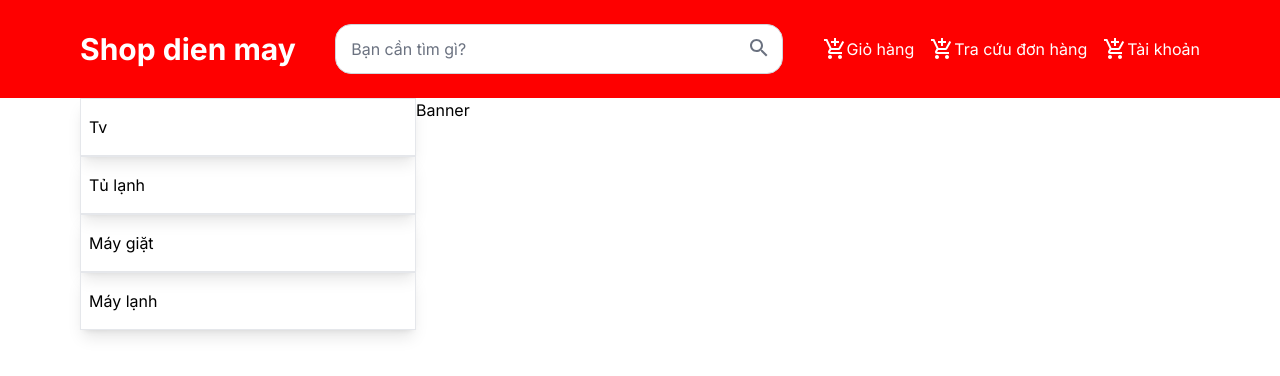
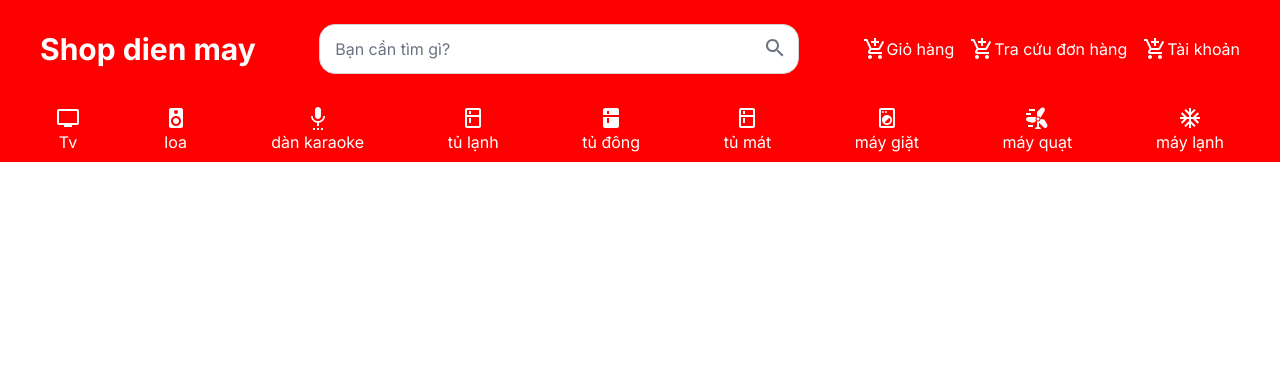
Before and after one commit to SangNear/shopdienmay, a Next.js app: page / in a window 1280 px wide. Shown: the top 376 px of the page. Built offline with nearby package versions, Linux system fonts and the light colour scheme.

Commit message:
fix menu

```diff
--- a/app/(root)/layout.tsx
+++ b/app/(root)/layout.tsx
@@ -4,6 +4,7 @@ import "../globals.css";
 import Head from "next/head";
 import Header from "@/components/Header";
 import Hero from "@/components/Hero";
+import Menu from "@/components/Menu";
 
 const inter = Inter({ subsets: ["latin"] });
 
@@ -29,7 +30,7 @@ export default function RootLayout({
       <body className={inter.className}>
         <div className="flex flex-col">
           <Header />
-          <Hero />
+          <Menu />
         </div>
 
         {children}
--- a/components/Header.tsx
+++ b/components/Header.tsx
@@ -6,7 +6,7 @@ import AddShoppingCartIcon from '@mui/icons-material/AddShoppingCart';
 const Header = () => {
   const [value, setValue] = useState('')
   return (
-    <div className='max-md:px-8 lg:px-20 py-6 px-2 w-full bg-[#fe0000] flex justify-between max-md:flex-col gap-4'>
+    <div className='max-md:px-2 lg:px-10 py-6 px-2 w-full bg-[#fe0000] flex justify-between max-md:flex-col gap-4'>
       <div className='flex justify-between items-center w-full'>
         <h1 className='font-bold text-white text-3xl max-sm:text-2xl '>Shop dien may</h1>
         <div className='w-[40%] relative flex items-center max-lg:w-[50%]'>
--- a/components/Hero.tsx
+++ b/components/Hero.tsx
@@ -1,17 +1,8 @@
-import React from 'react'
-import Menu from './Menu'
-import Banner from './Banner'
+
 
 const Hero = () => {
     return (
         <div className="flex w-full max-md:px-8 lg:px-20 px-2">
-            <div className="w-[30%]">
-                <Menu />
-            </div>
-            <div className="w-[70%]">
-                <Banner />
-            </div>
-
 
         </div>
     )
--- a/components/Menu.tsx
+++ b/components/Menu.tsx
@@ -1,23 +1,57 @@
-import Link from 'next/link'
-import React from 'react'
+import Link from "next/link";
+import React from "react";
+import TvIcon from "@mui/icons-material/Tv";
+import SpeakerIcon from '@mui/icons-material/Speaker';
+import SettingsVoiceIcon from '@mui/icons-material/SettingsVoice';
+import KitchenIcon from '@mui/icons-material/Kitchen';
+import KitchenOutlinedIcon from '@mui/icons-material/KitchenOutlined';
+import LocalLaundryServiceOutlinedIcon from '@mui/icons-material/LocalLaundryServiceOutlined';
+import WindPowerIcon from '@mui/icons-material/WindPower';
+import AcUnitIcon from '@mui/icons-material/AcUnit';
+const Menu = () => {
+  return (
+    <div className="w-full bg-[red] lg:px-10
+     max-lg:hidden">
+      <div className="flex justify-between">
+      <Link href="/tv" className="flex flex-col  text-white items-center hover:bg-white hover:text-[#fe0000]  rounded-xl px-4 py-2 ">
+          <TvIcon />
+          <span>Tv</span>
+        </Link>
+        <Link href="/tv" className="flex flex-col  text-white items-center hover:bg-white hover:text-[#fe0000]  rounded-xl px-4 py-2 ">
+          <SpeakerIcon />
+          <span>loa</span>
+        </Link>
+        <Link href="/tv" className="flex flex-col  text-white items-center hover:bg-white hover:text-[#fe0000]  rounded-xl px-4 py-2 ">
+          <SettingsVoiceIcon />
+          <span>dàn karaoke</span>
+        </Link>
+        <Link href="/tv" className="flex flex-col  text-white items-center hover:bg-white hover:text-[#fe0000]  rounded-xl px-4 py-2 ">
+          <KitchenOutlinedIcon />
+          <span>tủ lạnh</span>
+        </Link>
+        <Link href="/tv" className="flex flex-col  text-white items-center hover:bg-white hover:text-[#fe0000]  rounded-xl px-4 py-2 ">
+          <KitchenIcon />
+          <span>tủ đông</span>
+        </Link>
+        <Link href="/tv" className="flex flex-col  text-white items-center hover:bg-white hover:text-[#fe0000]  rounded-xl px-4 py-2 ">
+          <KitchenOutlinedIcon />
+          <span>tủ mát</span>
+        </Link>
+        <Link href="/tv" className="flex flex-col  text-white items-center hover:bg-white hover:text-[#fe0000]  rounded-xl px-4 py-2 ">
+          <LocalLaundryServiceOutlinedIcon />
+          <span>máy giặt</span>
+        </Link>
+        <Link href="/tv" className="flex flex-col  text-white items-center hover:bg-white hover:text-[#fe0000]  rounded-xl px-4 py-2 ">
+          <WindPowerIcon />
+          <span>máy quạt</span>
+        </Link>
+        <Link href="/tv" className="flex flex-col  text-white items-center hover:bg-white hover:text-[#fe0000]  rounded-xl px-4 py-2 ">
+          <AcUnitIcon />
+          <span>máy lạnh</span>
+        </Link>
+      </div>
+    </div>
+  );
+};
 
-const Menu = () => {
-    return (
-        <div className='w-full h-auto flex flex-col items-start'>
-            <div className='px-2 py-4 border shadow-lg w-full'>
-                <Link href="/tv">Tv</Link>
-            </div>
-            <div className='px-2 py-4 border shadow-lg w-full'>
-                <Link href="/tu-lanh">Tủ lạnh</Link>
-            </div>
-            <div className='px-2 py-4 border shadow-lg w-full'>
-                <Link href="/may-giat">Máy giặt</Link>
-            </div>
-            <div className='px-2 py-4 border shadow-lg w-full'>
-                <Link href="/may-lanh">Máy lạnh</Link>
-            </div>
-        </div>
-    )
-}
-
-export default Menu
+export default Menu;
```
